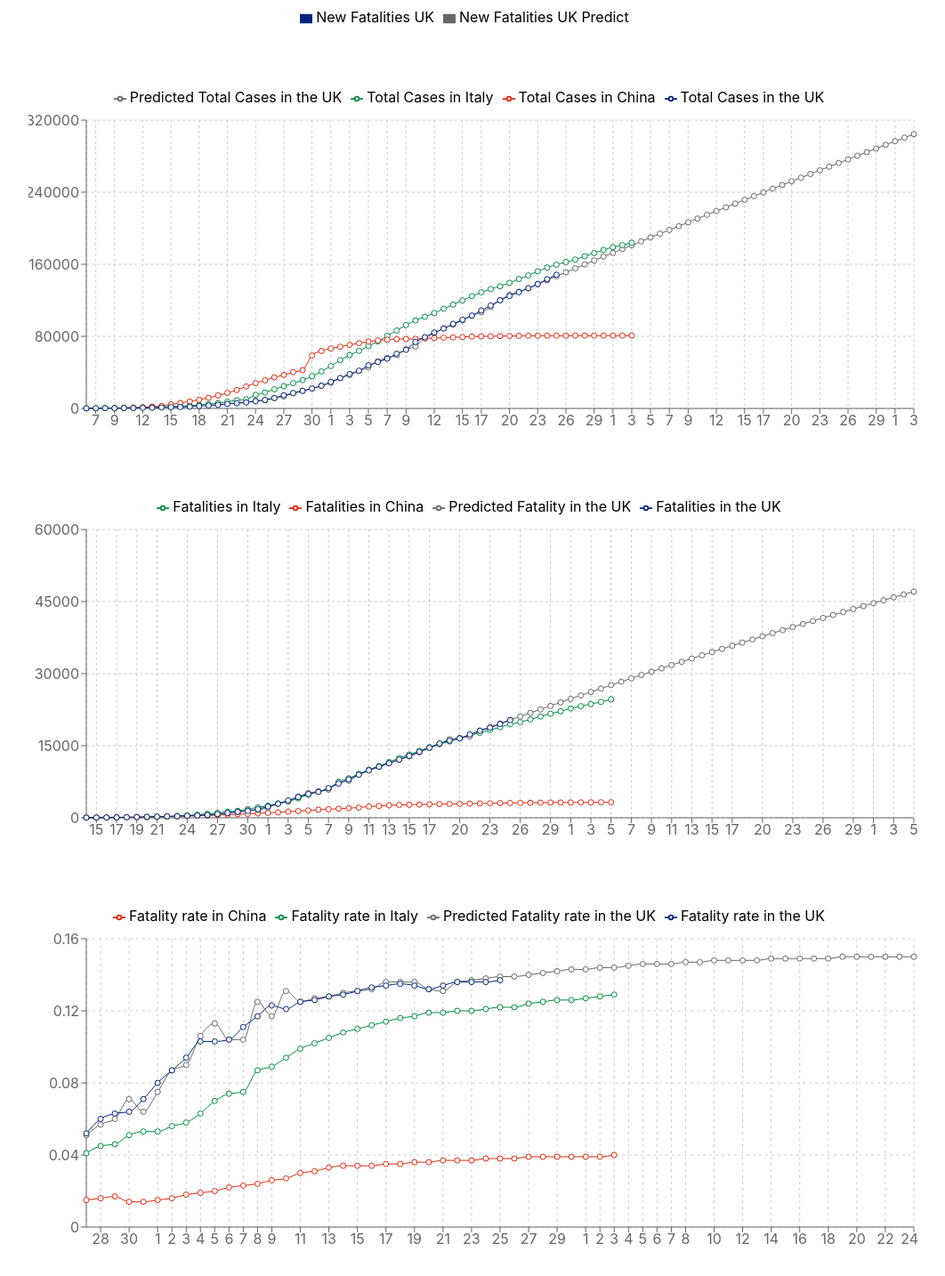
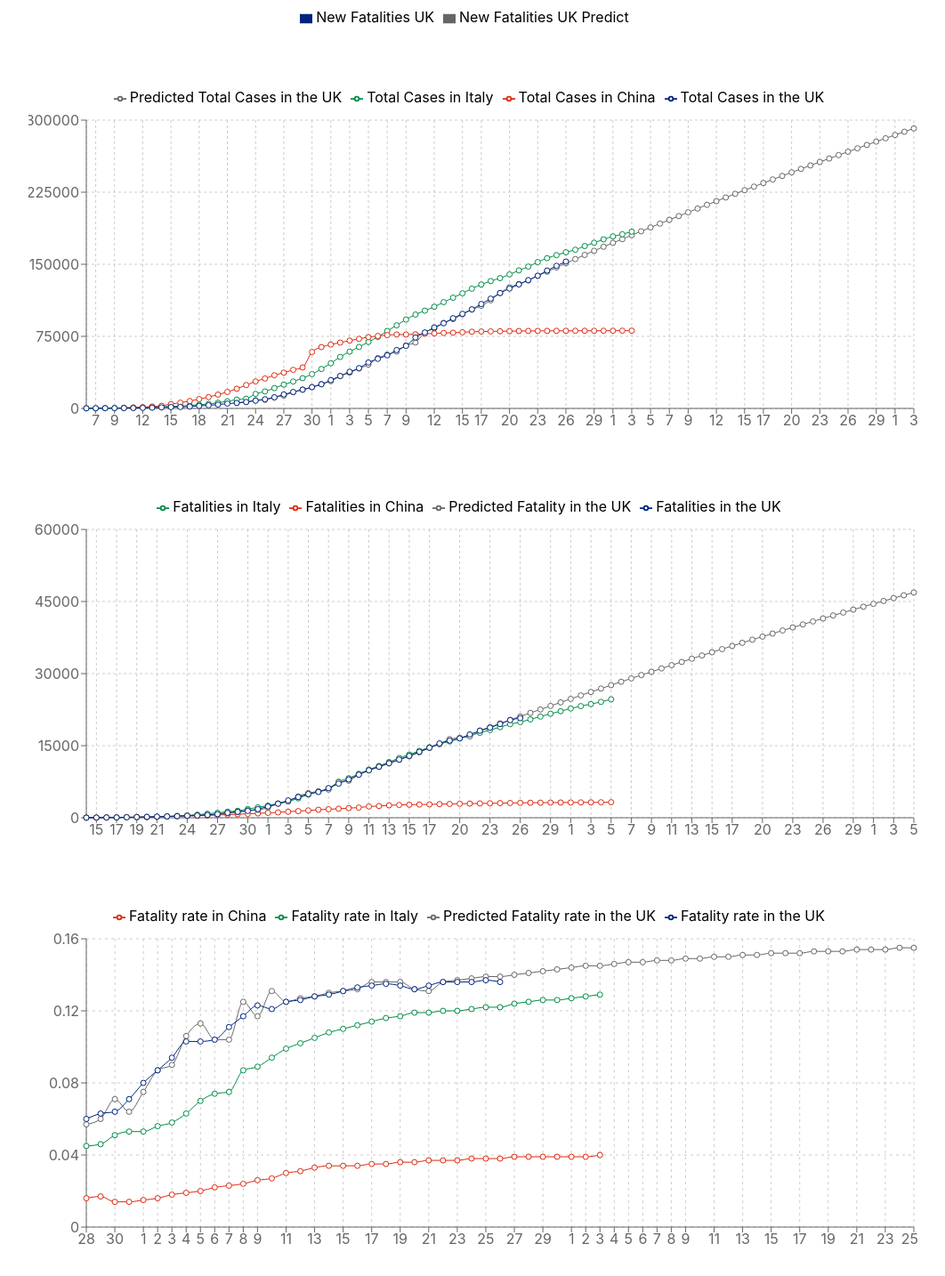
Before and after one commit to linamm/coronachart, a React (Create React App) app in the folder coronachart/: page / in a window 1280 px wide. Shown: the part 1156-2590 px from the top of the page at 89% size, without its empty margins (38-1100 px from the left). Built offline with nearby package versions, Linux system fonts and the light colour scheme.

Commit message:
update data

```diff
--- a/coronachart/src/Data.js
+++ b/coronachart/src/Data.js
@@ -47,7 +47,7 @@ import { getPredictCases, getNewCases, getFatalityRates } from './Predict.js';
   {"name": "23", "it": 18269, "cn": 3012, 'uk': 18738, 'uk_predict': 18856},
   {"name": "24", "it": 18849, "cn": 3042, 'uk': 19506, 'uk_predict': 19619},
   {"name": "25", "it": 19468, "cn": 3070, 'uk': 20319, 'uk_predict': 20367},
-  {"name": "26", "it": 19899, "cn": 3097},
+  {"name": "26", "it": 19899, "cn": 3097, 'uk': 20732, 'uk_predict': 21070},
   {"name": "27", "it": 20465, "cn": 3119},
   {"name": "28", "it": 21067, "cn": 3136},
   {"name": "29", "it": 21645, "cn": 3158},
@@ -111,7 +111,7 @@ const raw_total_cases = [
   {"name": "23", "it": 152271, "cn": 80695, 'uk': 138078, 'uk_predict': 137915},
   {"name": "24", "it": 156363, "cn": 80735, 'uk': 143464, 'uk_predict': 142251},
   {"name": "25", "it": 159516, "cn": 80754, 'uk': 148377, 'uk_predict': 146698},
-  {"name": "26", "it": 162488, "cn": 80778},
+  {"name": "26", "it": 162488, "cn": 80778, 'uk': 152840, 'uk_predict': 151102},
   {"name": "27", "it": 165155, "cn": 80793},
   {"name": "28", "it": 168941, "cn": 80813},
   {"name": "29", "it": 172434, "cn": 80824},
@@ -124,7 +124,7 @@ const raw_total_cases = [
 export const numberOfDaysInTheFuture = 30;
 export const totalCaseStartDay = 6;
 export const fatalityCaseStartDay = 14;
-export const Today = 31 + 25; // 31 days in March + days in April
+export const Today = 31 + 26; // 31 days in March + days in April
 export const TodayTotalIndex = Today - totalCaseStartDay;
 export const TodayFatalityIndex = Today - fatalityCaseStartDay;
 const totalCases = getPredictCases(raw_total_cases, TodayTotalIndex, numberOfDaysInTheFuture);
```
